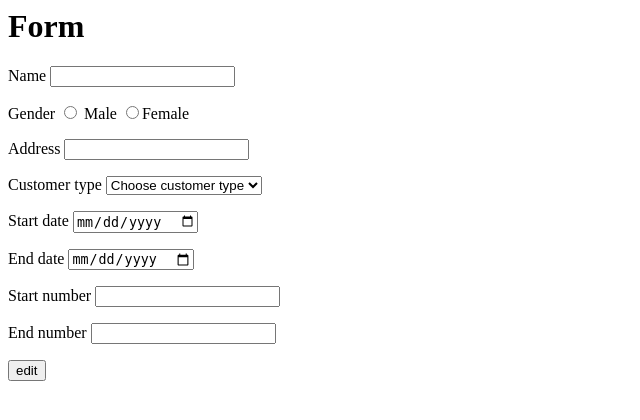
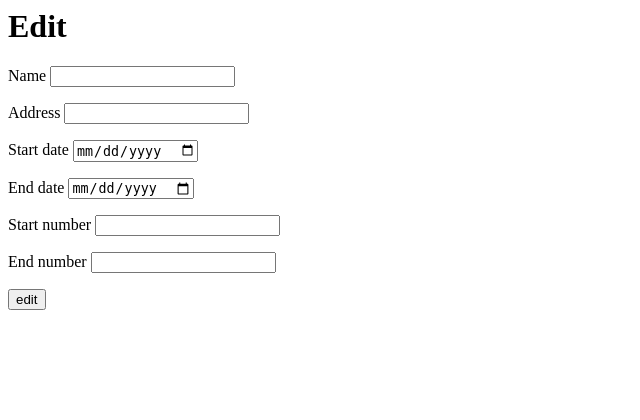
Before and after one commit to phamvnquy/19php02_php, a PHP site: page /edit.php?id=1 in a window 1280 px wide. Shown: the top 420 px of the page, without its empty margins (0-640 px from the left). Run offline with PHP 8.4, Linux system fonts and the light colour scheme; data that the repository does not hold is empty.

Commit message:
nop bai edit

```diff
--- a/session16/connect_php_mysql/edit.php
+++ b/session16/connect_php_mysql/edit.php
@@ -2,9 +2,7 @@
 require_once 'connect.php';
 if (isset($_POST['edit'])) {
 			$name = $_POST['name'];
-			$gender = isset($_POST['gender'])?$_POST['gender']:'';
 			$address = $_POST['address'];
-			$customer_type = $_POST['customer_type'];
 			$start_date = $_POST['start_date'];
 			$end_date = $_POST['end_date'];
 			$start_number = $_POST['start_number'];
@@ -23,38 +21,13 @@ if (isset($_POST['edit'])) {
 	$listUser = mysqli_query($connect, $sql1);
 	$dong=mysqli_fetch_array($listUser, MYSQLI_ASSOC);
 	?>
-<h1>Form</h1>
+<h1>Edit</h1>
 	<form action="#" method="post">
 		<p>Name
 			<input type="text" name="name" value="<?php echo $dong['name']?>">
 		</p>
-
-		<p>Gender
-			<input type="radio" name="gender" value="<?php echo $dong['gender']?>"
-
-			> Male
-			<input type="radio" name="gender" value="<?php echo $dong['gender']?>"
-
-			>Female
-		</p>
-
 		<p>Address
 			<input type="text" name="address" value="<?php echo $dong['address']?>">
-		</p>
-
-		<p>Customer type
-			<select name="customer_type">
-				<option value="">Choose customer type</option>
-				<option value="<?php echo $dong['customer_type']?>"
-
-				>Dân dụng</option>
-				<option value="<?php echo $dong['customer_type']?>"
-
-				>Kinh doanh</option>
-				<option value="<?php echo $dong['customer_type']?>"
-
-				>Sản xuất</option>
-			</select>
 		</p>
 
 		<p>Start date
```
